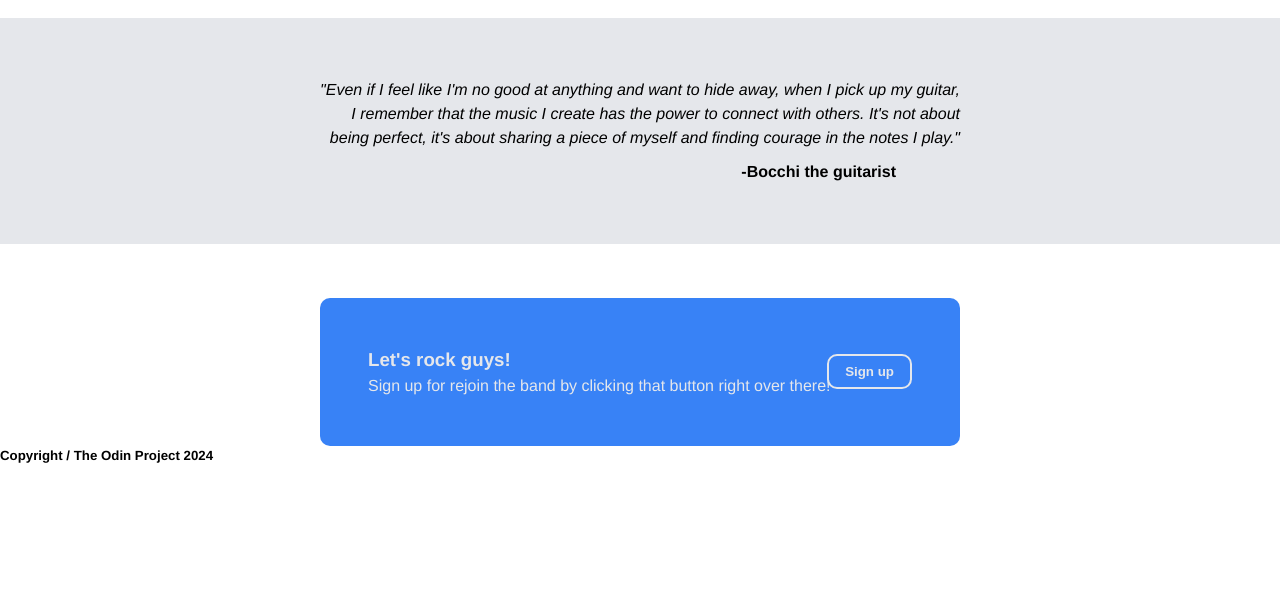
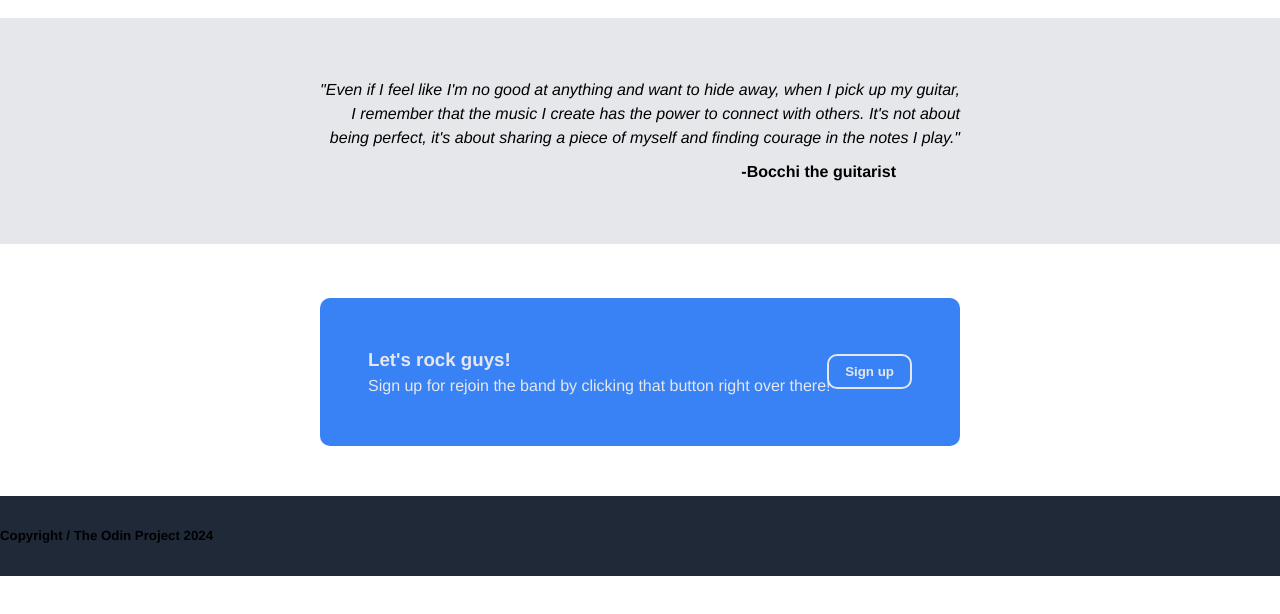
Before and after one commit to antonbest444/-TOP-Landing-Page-Project, a plain HTML site: page index.html in a window 1280 px wide. Shown: the part 891-1505 px from the top of the page. After the commit the page ends 1467 px from the top, so only its background shows below. Drawn offline with Linux system fonts and the light colour scheme.

Commit message:
Add footer section and edit background

```diff
--- a/index.html
+++ b/index.html
@@ -97,7 +97,7 @@
           <button class="sectionSignup__button--modifier">Sign up</button>
         </div>
       </section>
-      <footer>
+      <footer class="footerSection">
         <h5>Copyright / The Odin Project 2024</h5>
       </footer>
     </main>
--- a/styles/style.css
+++ b/styles/style.css
@@ -20,7 +20,7 @@
 html,
 main {
   max-width: 1440px;
-  height: 300vh;
+  height: 100vh;
   display: flex;
   flex-direction: column;
   font-family: Helvetica, Arial;
@@ -172,6 +172,7 @@ header > h1 {
   margin-inline: auto;
   border-radius: 10px;
   position: relative;
+  margin-bottom: 50px;
 }
 
 .sectionSignup__button--modifier {
@@ -197,3 +198,8 @@ header > h1 {
 .sectionSignup__button--modifier:active {
   opacity: 0.5;
 }
+
+.footerSection {
+  background-color: var(--clr-backgrnd-infoHeader-quoteText);
+  padding: 30px 0;
+}
```
